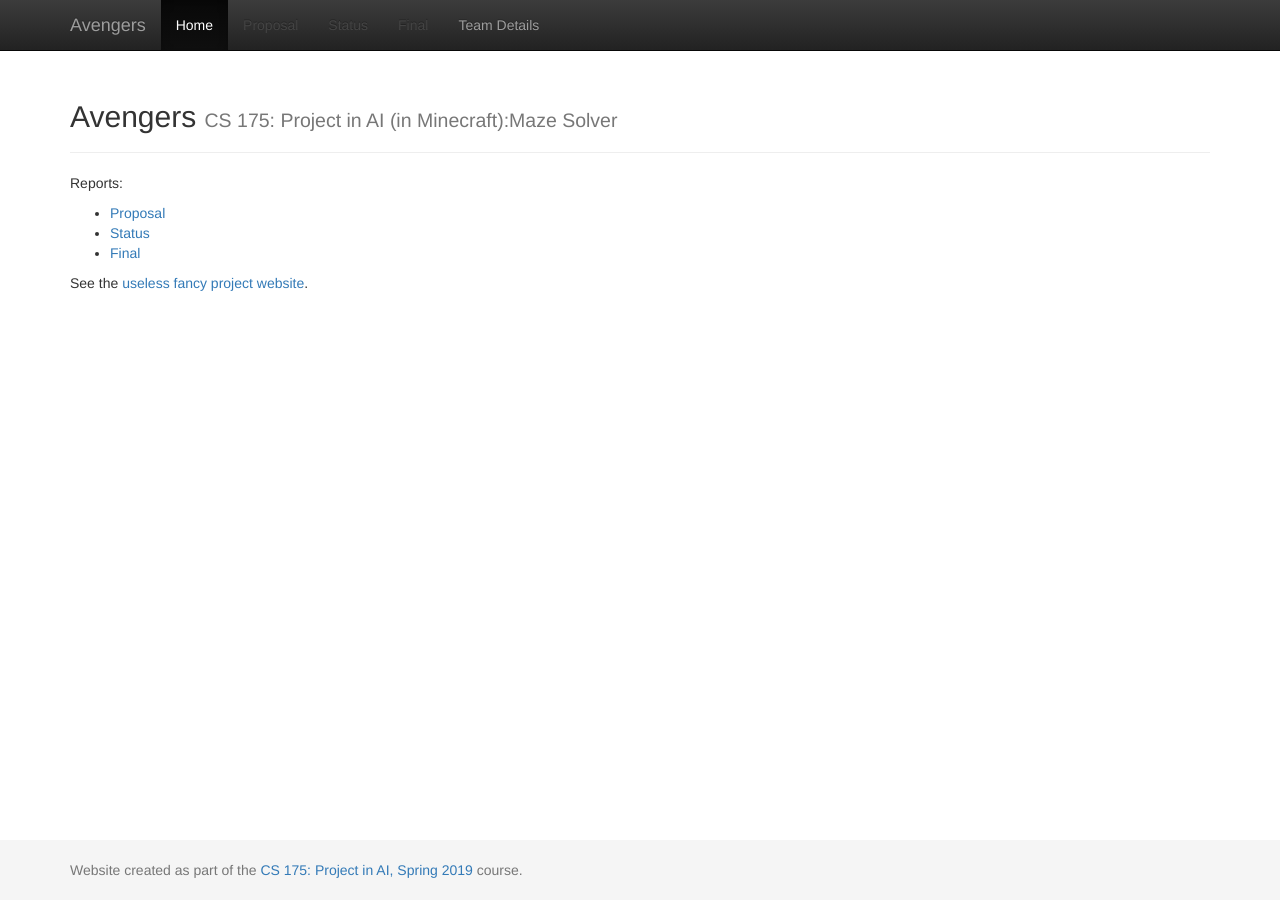
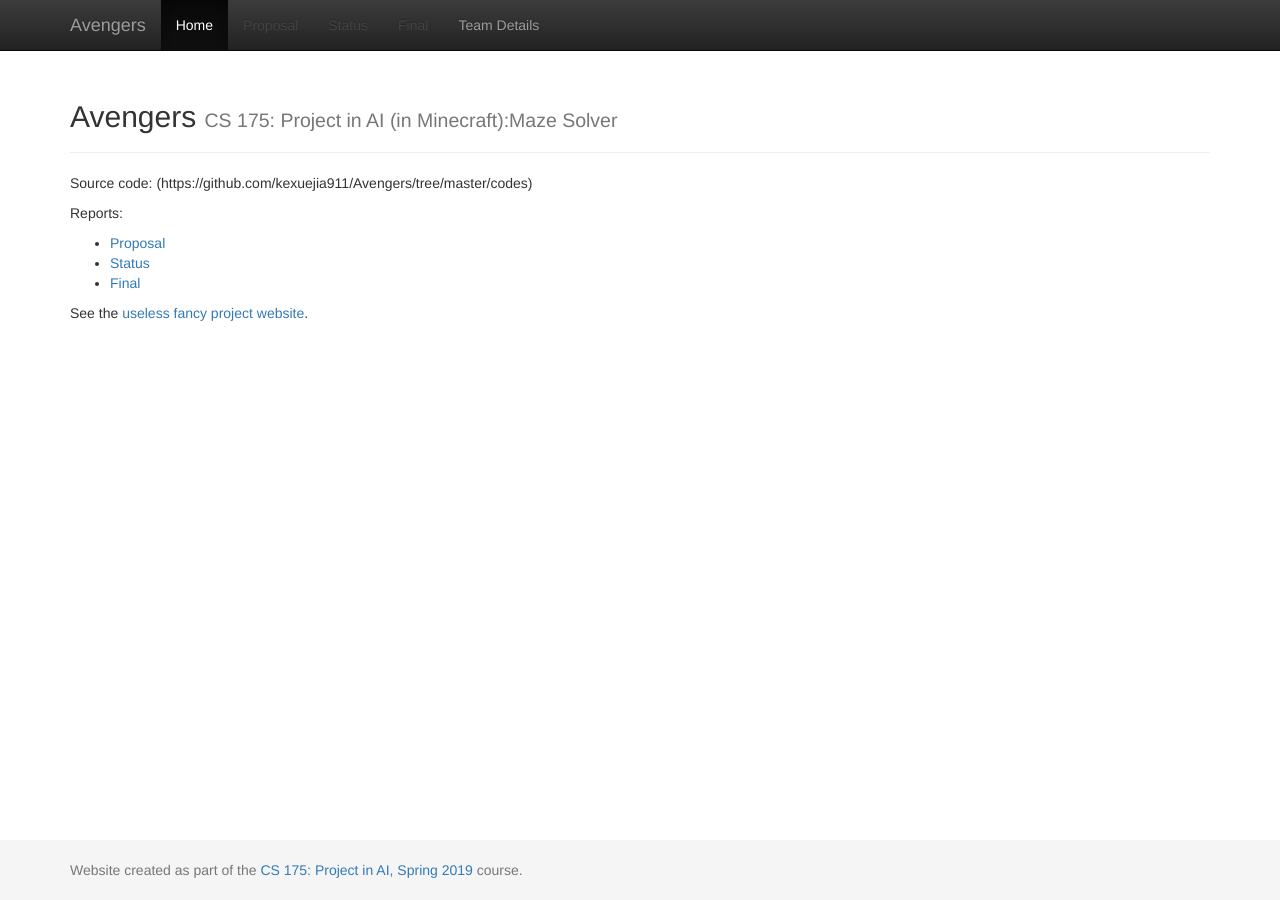
Before and after one commit to kexuejia911/Avengers, a Jekyll site: the page built from docs/index.md, in a window 1280 px wide. Built offline with Jekyll 4.4.1, drawn with Linux system fonts in a browser that asks for light colours.

Commit message:
Update index.md

```diff
--- a/docs/index.md
+++ b/docs/index.md
@@ -3,7 +3,7 @@ layout: default
 title:  Home
 ---
 
-[Source code]: (https://github.com/kexuejia911/Avengers/tree/master/codes)
+Source code: (https://github.com/kexuejia911/Avengers/tree/master/codes)
 
 Reports:
 
```
